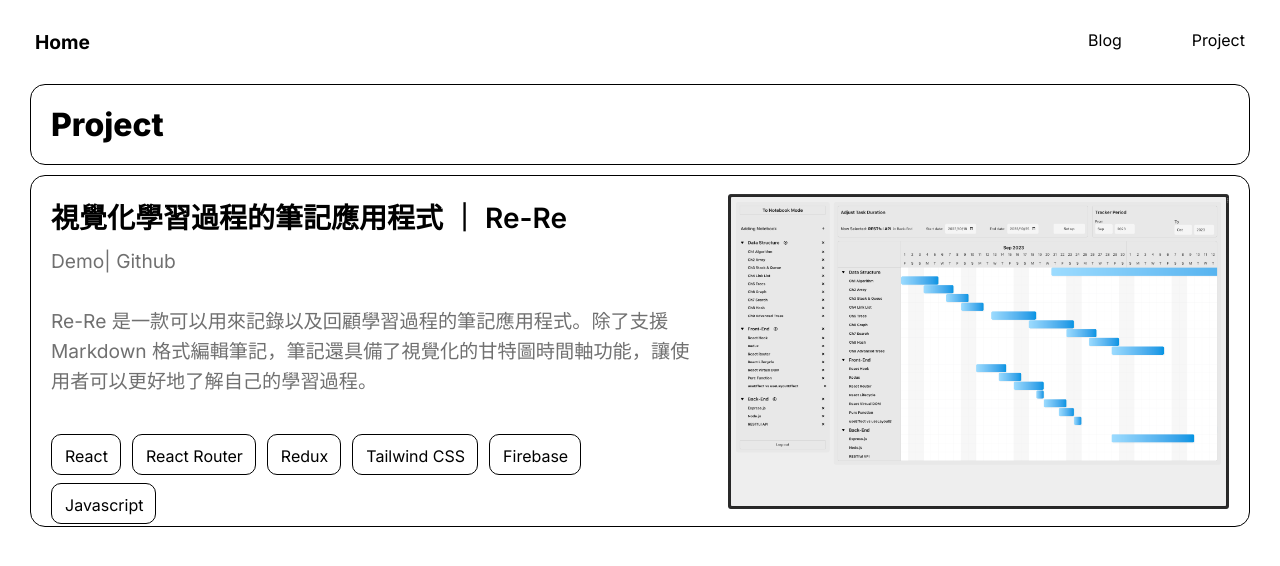
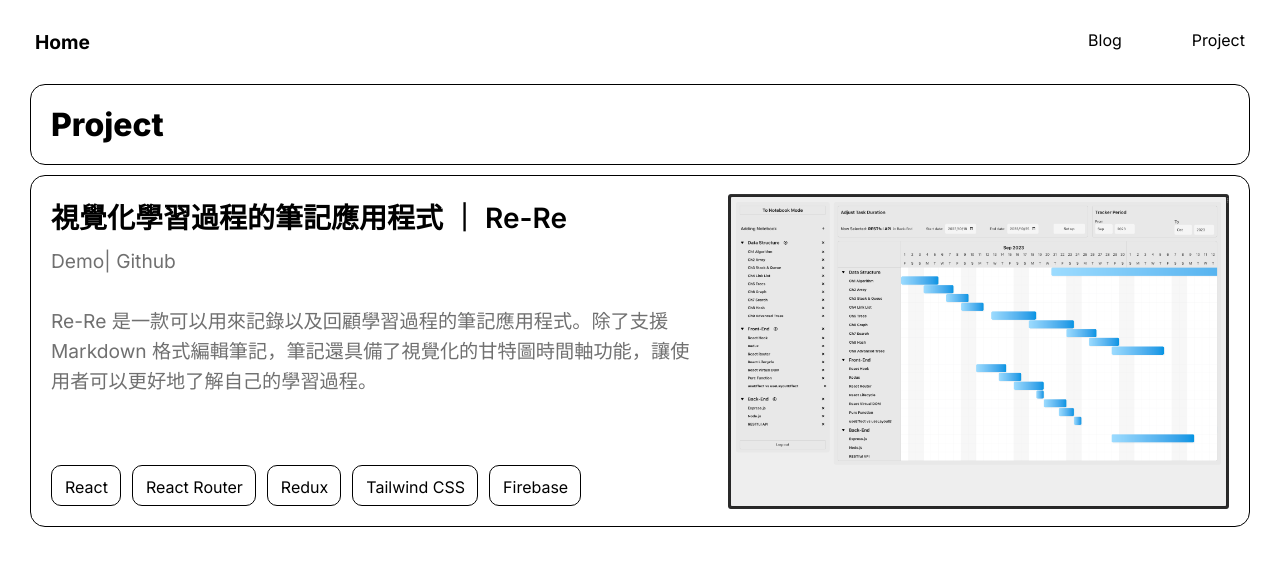
Before and after one commit to iamvince24/portfolio, a React (Create React App) app: page /project in a window 1280 px wide. Shown: the top 566 px of the page. Built offline with nearby package versions, Linux system fonts and the light colour scheme.

Commit message:
Change project tag

```diff
--- a/src/routes/project/ProjectPage.jsx
+++ b/src/routes/project/ProjectPage.jsx
@@ -1,7 +1,7 @@
 import React from "react";
 
 import Bar from "../../component/bar/Bar.component";
-import ProjectCard from "../../component/projectcard/Projectcard.component";
+import ProjectCard from "../../component/projectcard/projectcard.component";
 import ReReProjectPicture from "../../assets/img/ReRe.Project.Picture.png";
 
 function Project() {
@@ -10,14 +10,7 @@ function Project() {
       <Bar barName={"Project"} BarClassNameList={[]} />
       <ProjectCard
         projectCardName={"視覺化學習過程的筆記應用程式 ｜ Re-Re"}
-        tagName={[
-          "React",
-          "React Router",
-          "Redux",
-          "Tailwind CSS",
-          "Firebase",
-          "Javascript",
-        ]}
+        tagName={["React", "React Router", "Redux", "Tailwind CSS", "Firebase"]}
         introduciton={
           "Re-Re 是一款可以用來記錄以及回顧學習過程的筆記應用程式。除了支援 Markdown 格式編輯筆記，筆記還具備了視覺化的甘特圖時間軸功能，讓使用者可以更好地了解自己的學習過程。"
         }
```
